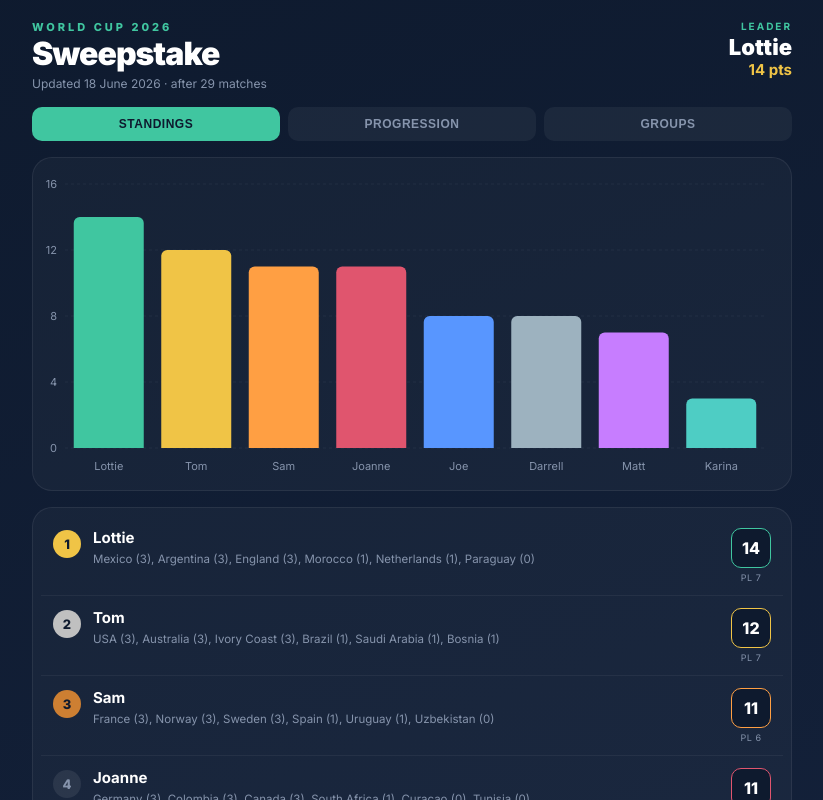
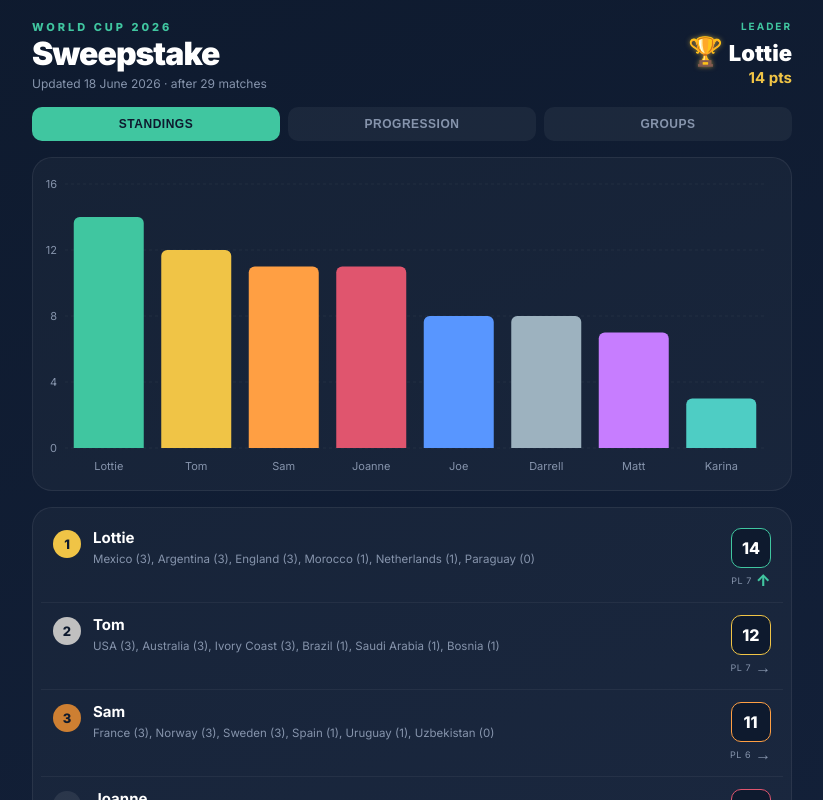
Before and after one commit to PortsDayOne/worldcup-sweepstake, a React (Vite) app in the folder sweepstake-site/: page / in a window 1280 px wide. Shown: the top 800 px of the page, without its empty margins (228-1051 px from the left). Built offline with nearby package versions, Linux system fonts and the light colour scheme.

Commit message:
Update SweepstakeDashboard.jsx

```diff
--- a/sweepstake-site/src/SweepstakeDashboard.jsx
+++ b/sweepstake-site/src/SweepstakeDashboard.jsx
@@ -1,4 +1,4 @@
-import { useState } from "react";
+import { useState, useEffect } from "react";
 import { LineChart, Line, BarChart, Bar, XAxis, YAxis, CartesianGrid, Tooltip, ResponsiveContainer, Cell, Legend } from "recharts";
 import { PLAYERS, PROGRESSION, RECENT, LAST_UPDATED } from "./data.js";
 import { GROUPS, OWNERS, PLAYER_COLORS } from "./groups.js";
@@ -8,6 +8,41 @@ const NAVY2 = "#16243F";
 const GOLD = "#F0C446";
 const GREEN = "#40C6A0";
 const INK_SUB = "#8694AC";
+
+// Compute form by comparing last two progression rows
+function getForm(playerName) {
+  if (PROGRESSION.length < 2) return "same";
+  const prev = PROGRESSION[PROGRESSION.length - 2][playerName] ?? 0;
+  const curr = PROGRESSION[PROGRESSION.length - 1][playerName] ?? 0;
+  if (curr > prev) return "up";
+  if (curr < prev) return "down";
+  return "same";
+}
+
+function FormArrow({ name }) {
+  const form = getForm(name);
+  if (form === "up")   return <span style={{ color: "#40C6A0", fontSize: 16, fontWeight: 800, marginLeft: 4 }}>↑</span>;
+  if (form === "down") return <span style={{ color: "#E0556E", fontSize: 16, fontWeight: 800, marginLeft: 4 }}>↓</span>;
+  return <span style={{ color: INK_SUB, fontSize: 16, marginLeft: 4 }}>→</span>;
+}
+
+// Animated trophy for leader
+function Trophy() {
+  const [glow, setGlow] = useState(false);
+  useEffect(() => {
+    const t = setInterval(() => setGlow(g => !g), 1200);
+    return () => clearInterval(t);
+  }, []);
+  return (
+    <span style={{
+      fontSize: 28,
+      filter: glow ? "drop-shadow(0 0 8px #F0C446) drop-shadow(0 0 16px #F0C446)" : "drop-shadow(0 0 2px #F0C44688)",
+      transition: "filter 1.2s ease-in-out",
+      marginRight: 6,
+      display: "inline-block",
+    }}>🏆</span>
+  );
+}
 
 const RankTooltip = ({ active, payload }) => {
   if (active && payload && payload.length) {
@@ -46,7 +81,6 @@ function GroupCard({ group }) {
   return (
     <div style={{ background: NAVY2, border: "1px solid rgba(255,255,255,0.08)", borderRadius: 16, padding: "14px 16px", marginBottom: 12 }}>
       <p style={{ color: GREEN, fontSize: 11, fontWeight: 700, letterSpacing: 2, textTransform: "uppercase", margin: "0 0 10px" }}>{group.name}</p>
-      {/* Header row */}
       <div style={{ display: "grid", gridTemplateColumns: "1fr 28px 28px 28px 28px 32px", gap: 4, marginBottom: 6 }}>
         <span style={{ color: INK_SUB, fontSize: 10, letterSpacing: 1 }}>TEAM</span>
         {["GP","W","D","L","PTS"].map(h => (
@@ -109,7 +143,9 @@ export default function SweepstakeDashboard() {
           </div>
           <div style={{ textAlign: "right" }}>
             <p style={{ color: GREEN, fontSize: 10, fontWeight: 700, letterSpacing: 2, textTransform: "uppercase", margin: "0 0 2px" }}>Leader</p>
-            <p style={{ color: "#fff", fontSize: 22, fontWeight: 900, margin: 0 }}>{leader.name}</p>
+            <p style={{ color: "#fff", fontSize: 22, fontWeight: 900, margin: 0 }}>
+              <Trophy />{leader.name}
+            </p>
             <p style={{ color: GOLD, fontSize: 15, fontWeight: 700, margin: 0 }}>{leader.total} pts</p>
           </div>
         </div>
@@ -167,14 +203,16 @@ export default function SweepstakeDashboard() {
                   <div style={{ width: 28, height: 28, borderRadius: "50%", flexShrink: 0, display: "flex", alignItems: "center", justifyContent: "center", background: medal || "rgba(255,255,255,0.08)", color: medal ? NAVY : INK_SUB, fontWeight: 800, fontSize: 13, marginTop: 2 }}>{i + 1}</div>
                   <div style={{ flex: 1, minWidth: 0 }}>
                     <p style={{ color: "#fff", fontSize: 15, fontWeight: 700, margin: "0 0 3px" }}>{p.name}</p>
-                    {/* FIXED: no truncation — wraps naturally on mobile */}
                     <p style={{ color: INK_SUB, fontSize: 11.5, margin: 0, lineHeight: 1.6, whiteSpace: "normal", wordBreak: "break-word" }}>{p.teams}</p>
                   </div>
-                  <div style={{ display: "flex", flexDirection: "column", alignItems: "center", gap: 4, flexShrink: 0 }}>
+                  <div style={{ display: "flex", flexDirection: "column", alignItems: "center", gap: 2, flexShrink: 0 }}>
                     <div style={{ width: 40, height: 40, borderRadius: 10, background: NAVY, display: "flex", alignItems: "center", justifyContent: "center", border: `1.5px solid ${p.color}` }}>
                       <span style={{ color: "#fff", fontSize: 16, fontWeight: 800 }}>{p.total}</span>
                     </div>
-                    <span style={{ color: INK_SUB, fontSize: 9, letterSpacing: 0.5 }}>PL {p.played}</span>
+                    <div style={{ display: "flex", alignItems: "center" }}>
+                      <span style={{ color: INK_SUB, fontSize: 9, letterSpacing: 0.5 }}>PL {p.played}</span>
+                      <FormArrow name={p.name} />
+                    </div>
                   </div>
                 </div>
               );
```
